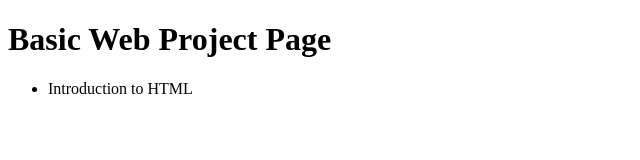
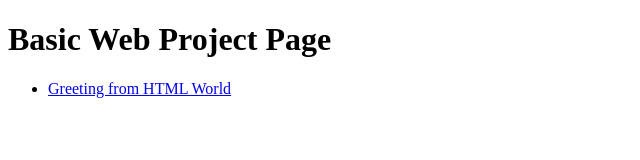
Before and after one commit to diane4ya/CR-WebDesign, a plain HTML site: page index.html in a window 1280 px wide. Shown: the whole page, without its empty margins (0-640 px from the left). Drawn offline with Linux system fonts and the light colour scheme.

Commit message:
Update index.html

```diff
--- a/index.html
+++ b/index.html
@@ -11,7 +11,7 @@
 <body>
     <h1> Basic Web Project Page</h1>
     <ul>
-        <li>Introduction to HTML</li>
+        <li><a href="intro_to_html/index.html">Greeting from HTML World</a></li>
     </ul>
 
 </body>
```
